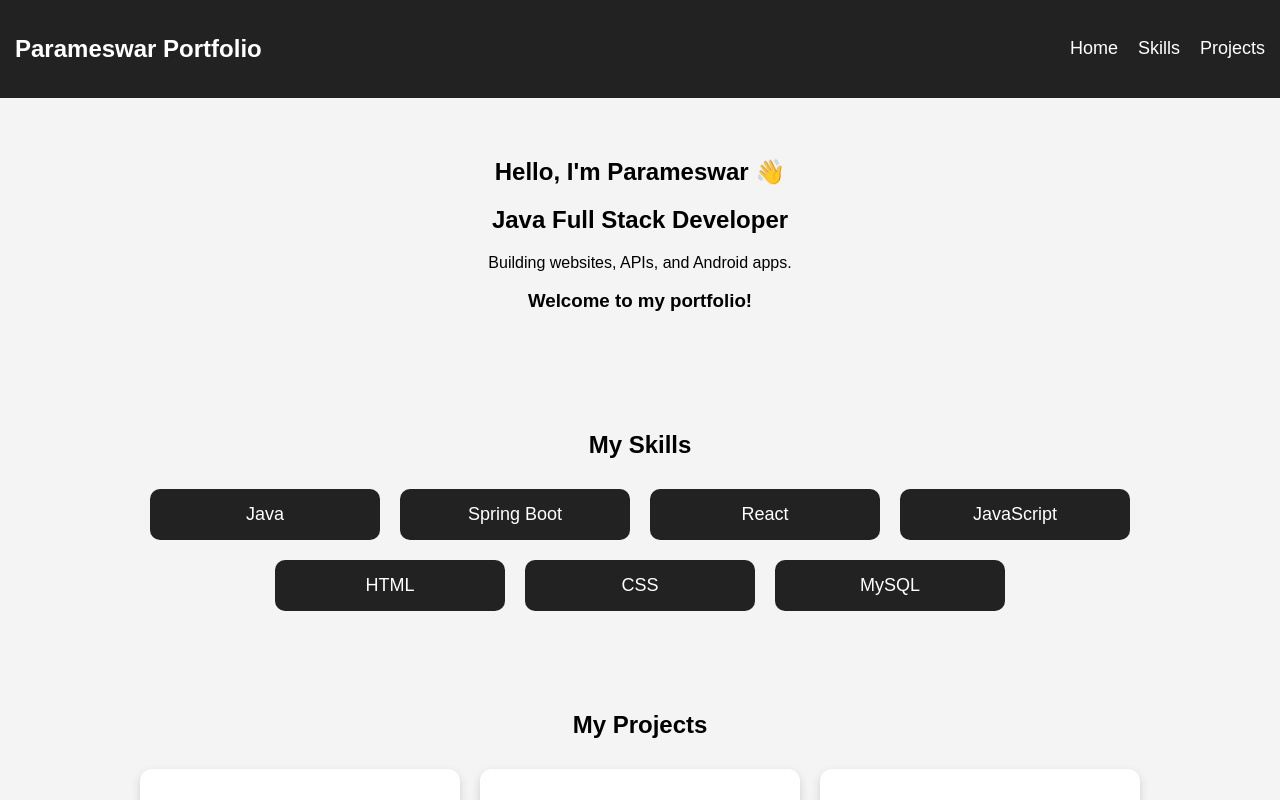
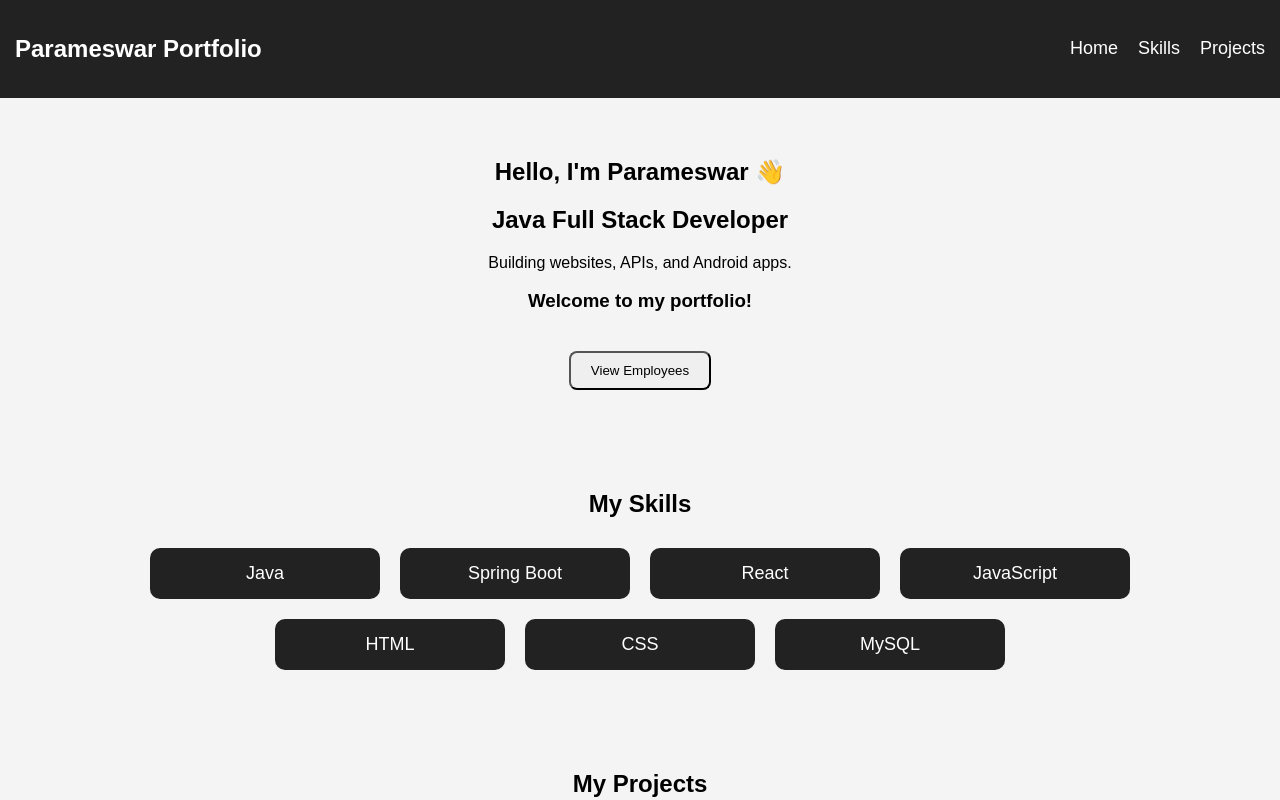
Before and after one commit to ParameswarElamaran/employee-management-frontend, a React (Create React App) app: page / in a window 1280 px wide. Shown: the top 800 px of the page. Built offline with nearby package versions, Linux system fonts and the light colour scheme; no server answers.

Commit message:
Adding Navigation between pages

```diff
--- a/package.json
+++ b/package.json
@@ -9,6 +9,7 @@
     "@testing-library/user-event": "^13.5.0",
     "react": "^19.2.6",
     "react-dom": "^19.2.6",
+    "react-router-dom": "^7.17.0",
     "react-scripts": "^5.0.1",
     "web-vitals": "^2.1.4",
     "yaml": "^2.4.2"
--- a/src/App.js
+++ b/src/App.js
@@ -1,24 +1,34 @@
+import { BrowserRouter, Routes, Route } from "react-router-dom";
 import Navbar from "./components/Navbar";
 import Hero from "./components/Hero";
 import Skills from "./components/Skills";
 import Projects from "./components/Projects";
 import EmployeeList from "./components/EmployeeList";
-function App() {
+
+function HomePage() {
   return (
-    <div>
-      <Navbar />
-
+    <>
       <Hero
         name="Parameswar"
         role="Java Full Stack Developer"
         message="Building websites, APIs, and Android apps."
       />
+      <Skills />
+      <Projects />
+    </>
+  );
+}
 
-      <Skills />
+function App() {
+  return (
+    <BrowserRouter>
+      <Navbar />
 
-      <Projects />
-      <EmployeeList />
-    </div>
+      <Routes>
+        <Route path="/" element={<HomePage />} />
+        <Route path="/employees" element={<EmployeeList />} />
+      </Routes>
+    </BrowserRouter>
   );
 }
 
--- a/src/components/EmployeeList.js
+++ b/src/components/EmployeeList.js
@@ -1,4 +1,5 @@
 import { useEffect, useState } from "react";
+import { Link } from "react-router-dom";
 
 function EmployeeList() {
 const [employees, setEmployees] = useState([]);
@@ -132,6 +133,19 @@ const likeEmployee = (id) => {
 return (
 <section style={{ padding: "40px", textAlign: "center" }}>
   <h2>Employees</h2>
+  <Link to="/">
+  <button
+    style={{
+      marginBottom: "20px",
+      padding: "10px 20px",
+      borderRadius: "8px",
+      cursor: "pointer",
+    }}
+  >
+    ← Back to Portfolio
+  </button>
+</Link>
+<h2>Employees</h2>
   {loading && (
   <p style={{ color: "orange" }}>
     Loading employees...
@@ -237,6 +251,7 @@ return (
         >
           Delete
         </button>
+
       </div>
     </div>
   ))}
--- a/src/components/Hero.js
+++ b/src/components/Hero.js
@@ -1,4 +1,5 @@
 import { useState, useEffect } from "react";
+import { Link } from "react-router-dom";
 
 function Hero(props) {
   const [message, setMessage] = useState("");
@@ -14,8 +15,6 @@ function Hero(props) {
         setMessage("Welcome to my portfolio!");
       });
   }, []);
-
-
 return (
   <section
     id="hero"
@@ -27,11 +26,21 @@ function Hero(props) {
 
     <p>{props.message}</p>
 
-      <h3>{message} </h3>
+    <h3>{message}</h3>
 
-
+    <Link to="/employees">
+      <button
+        style={{
+          padding: "10px 20px",
+          marginTop: "20px",
+          borderRadius: "8px",
+          cursor: "pointer",
+        }}
+      >
+        View Employees
+      </button>
+    </Link>
   </section>
 );
 }
-
 export default Hero;
```
Also changed, not shown: 1 other file (tests, documents, lock files or other folders). Lines whose indentation alone changed are shown as unchanged.
